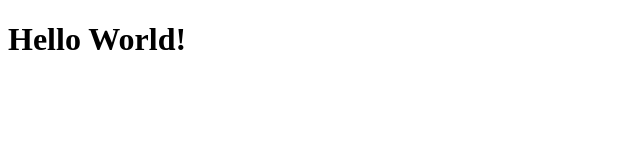
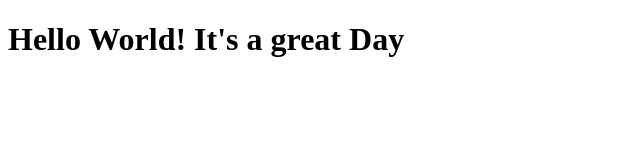
Before and after one commit to Sabripitia/project-three, a plain HTML site: page site/index.html in a window 1280 px wide. Shown: the whole page, without its empty margins (0-640 px from the left). Drawn offline with Linux system fonts and the light colour scheme.

Commit message:
Small addition to my page content.

```diff
--- a/site/index.html
+++ b/site/index.html
@@ -4,6 +4,6 @@
 	<title>Hello World</title>
 </head>
 <body>
-<h1>Hello World!</h1>
+<h1>Hello World! It's a great Day</h1>
 </body>
 </html>
```
